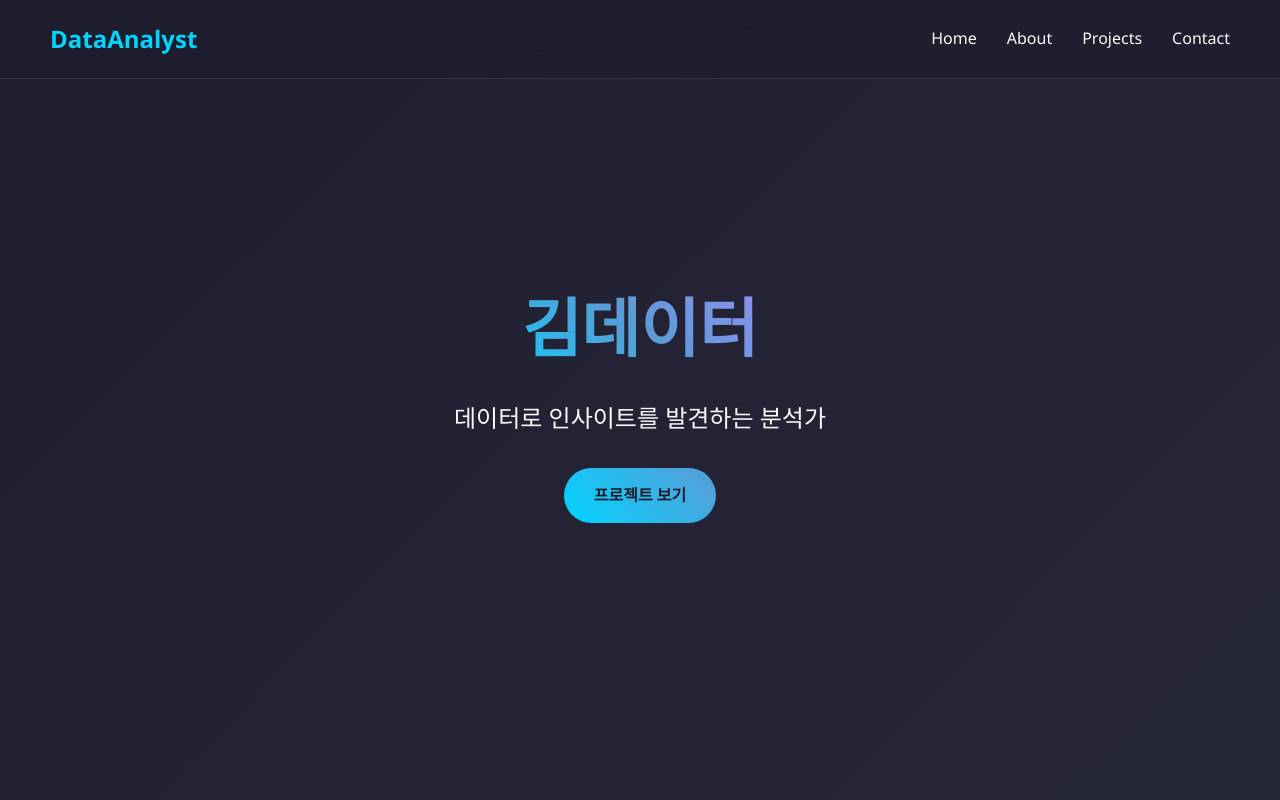
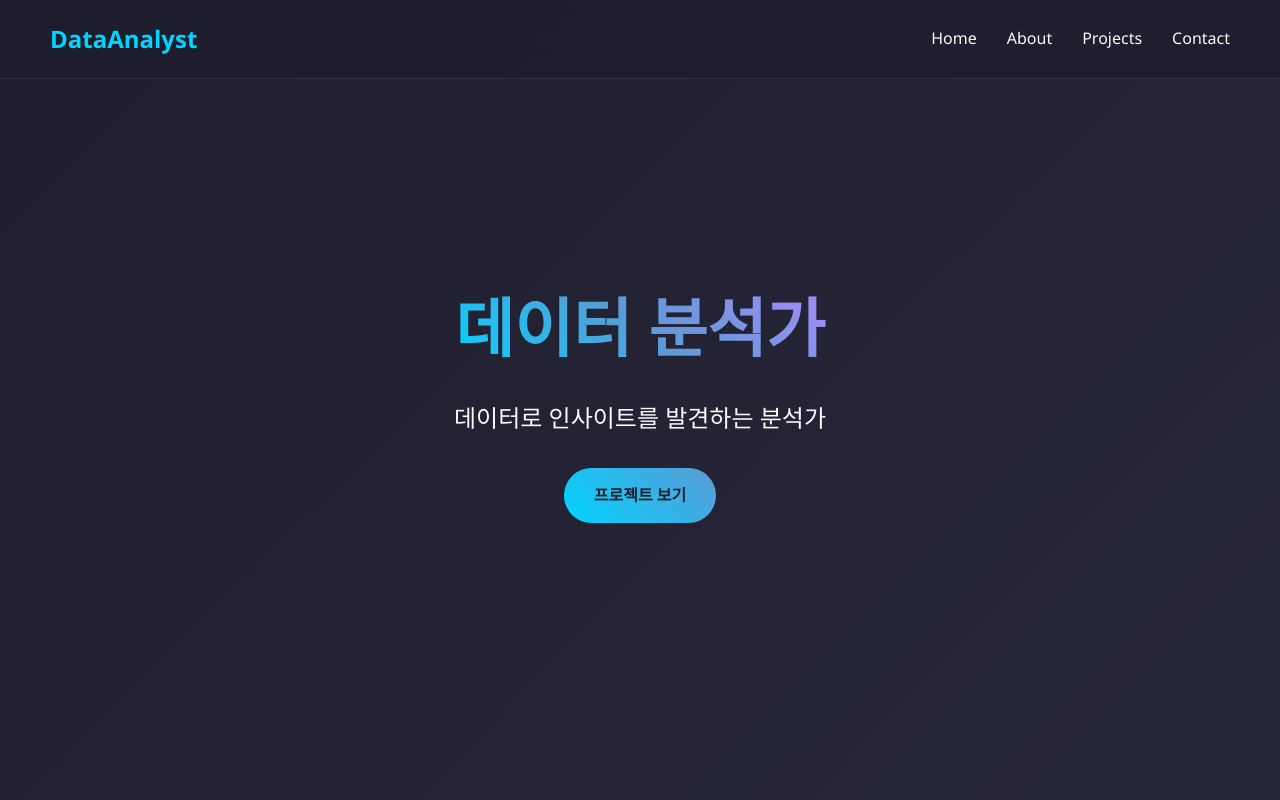
Before and after one commit to tndls-dl/tndls-dl.github.io, a plain HTML site: page index.html in a window 1280 px wide. Shown: the top 800 px of the page. Drawn offline with Linux system fonts and the light colour scheme.

Commit message:
add index.html

```diff
--- a/index.html
+++ b/index.html
@@ -404,7 +404,7 @@
     <!-- Hero Section -->
     <section id="home" class="hero">
         <div class="hero-content">
-            <h1>김데이터</h1>
+            <h1>데이터 분석가</h1>
             <p>데이터로 인사이트를 발견하는 분석가</p>
             <a href="#projects" class="cta-button">프로젝트 보기</a>
         </div>
```
